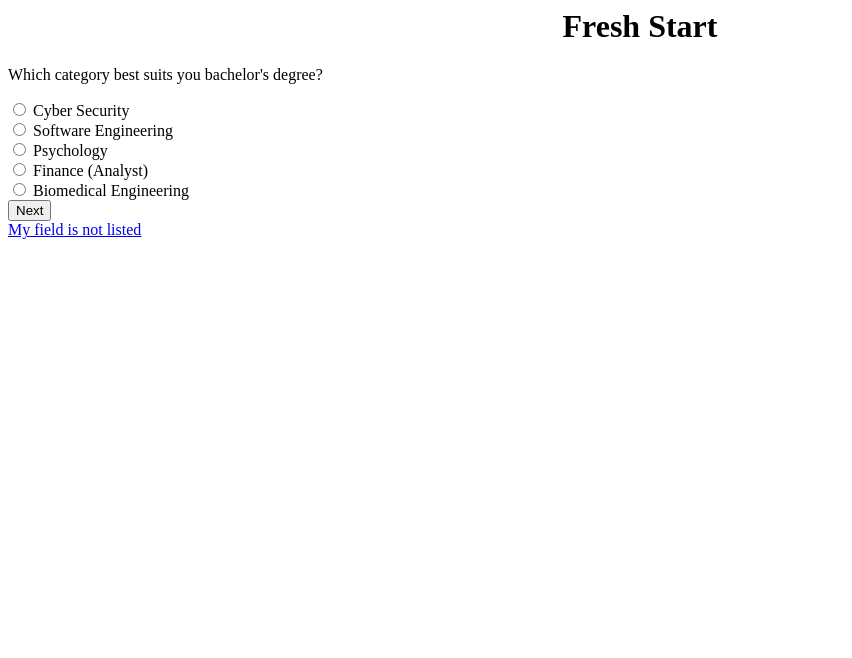
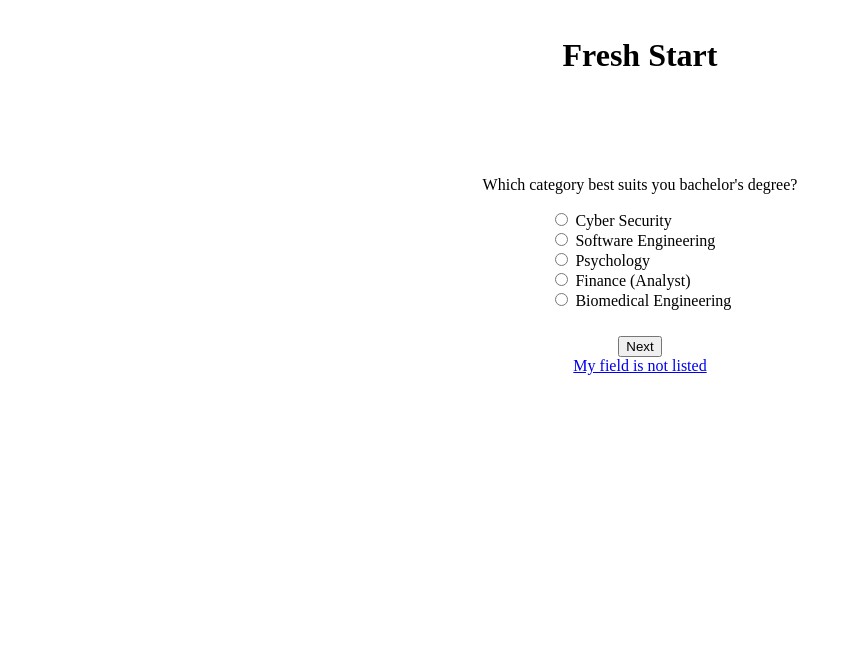
Before and after one commit to delladelladella/freshstart, a Flask app: page / in a window 1280 px wide. Shown: the top 658 px of the page, without its empty margins (0-852 px from the left). Run offline with Flask 2, Linux system fonts and the light colour scheme.

Commit message:
site is functional

```diff
--- a/static/index.css
+++ b/static/index.css
@@ -1,11 +1,66 @@
+.Logo{
+    position: absolute;
+    top: 2%;
+    bottom: 15%;
+    left: 0%;
+    right: 0%;
+}
+
+.Form{
+    position: fixed;
+    top: 20%;
+    right: 25%;
+    left: 25%;
+    bottom: 30%;
+    width: 50%;
+    text-align: center;
+}
+
 .Degree-Choice{
+    position: sticky;
+    top: 0%;
+    bottom: 50%;
+    left: 0%;
+    right: 0%;
     display: block;
+
+}
+
+.Choices1{
+    text-align: justify;
+    position: sticky;
+    margin-left: 36%;
+}
+
+.Choices2{
+    text-align: justify;
+    position: sticky;
+    margin-left: 46%;
 }
 
 .Location-Choice{
+    position: sticky;
+    top: 0%;
+    bottom: 50%;
+    left: 0%;
+    right: 0%;
     display: none;
+}
+
+.Buttons{
+    position: sticky;
+    bottom: 60%;
+    top: 42%;
+    left: 0%;
+    right: 0%;
 }
 
 .Location-response{
     display: none;
+    position: fixed;
+    top: 18%;
+    bottom: 40%;
+    right: 25%;
+    left: 25%;
+    text-align: center;
 }
--- a/static/index.js
+++ b/static/index.js
@@ -53,7 +53,7 @@ function getData(){
         backButton.onclick = () => window.location.replace("http://localhost:8080")
         backButton.id = "Back-Button"
         var h2Recommend = document.createElement("h2")
-        h2Recommend.innerText = "We recommend you checkout these cities for jobs in "+data[0].major
+        h2Recommend.innerText = "We recommend you checkout these cities for jobs in "+data[0].major+":"
         parentDiv.appendChild(h2Recommend)
         for(i=0;i<data.length;i++){
             console.log(data[i])
--- a/templates/index.html
+++ b/templates/index.html
@@ -8,11 +8,11 @@
   </head>
   <body>
   <!--I put all the javascript in index.js-->
-      <h1> <center>Fresh Start </center> </h1>
-      <form id="Questions" name="Questions" onSubmit = "myFunction()" method="POST">
+      <h1 class="Logo"> <center>Fresh Start </center> </h1>
+      <form id="Questions" name="Questions" onSubmit = "myFunction()" method="POST" class="Form">
           <div id="Degree-Choice" name="Degree-Choice" class="Degree-Choice">
             <p> Which category best suits you bachelor's degree? </p>
-
+            <div class="Choices1">
               <input type = "radio" id= "Cyber Security" name = "Major" value= "Cyber Security">
               <label for=" Cyber Security">Cyber Security</label> <br>
 
@@ -27,24 +27,29 @@
 
               <input type = "radio" id= "Biomedical Engineering" name = "Major" value= "Biomedical Engineering">
               <label for="Biomedical Engineering">Biomedical Engineering</label> <br>
+            </div>
 
           </div>
           <div id="Location-Choice" name="Location-Choice" class="Location-Choice">
             <p> Are you located in the U.S.? </p>
-
+            <div class="Choices2">
               <input type = "radio" id= "Location" name = "Location" value= "Yes">
               <label for=" Location">Yes</label> <br>
 
               <input type = "radio" id= "Location" name = "Location" value= "No">
               <label for=" Location">No</label> <br>
+            </div>
 
           </div>
           <!--press the next button to see the next question-->
+          <div class="Buttons">
             <input type = "button" id="Next-Button" value= "Next" name = "Next-Button" onClick="nextAndBack()" style="display: inline-block;">
             <button type = "button" id="Submit-Button"  name="Submit-Button" style="display: none;" onClick="getData()">Submit</button>
 
             <!--this redirects the user to a page where they will submit their email along with their Major-->
             <a href="/NOTA" id="NOTA" style="display: block;">My field is not listed</a>
+          </div>
+
       </form>
       <!--the suggested places the user should move to will go in this div-->
       <div id="Location-Response" class="Location-Response">
--- a/templates/thanks.html
+++ b/templates/thanks.html
@@ -1,3 +1,3 @@
 <!--page shown when a user sends their email and major that isn't available-->
 <title>Thank You</title>
-<h3>Thanks for submiting your email. We will reach out to you when we have recommendations for your degree field.</h3>
+<h3>Thanks for submiting your email. We will reach out to you when we have recommendations for your field.</h3>
```
Also changed, not shown: FS_Database.db. Lines whose indentation alone changed are shown as unchanged.
